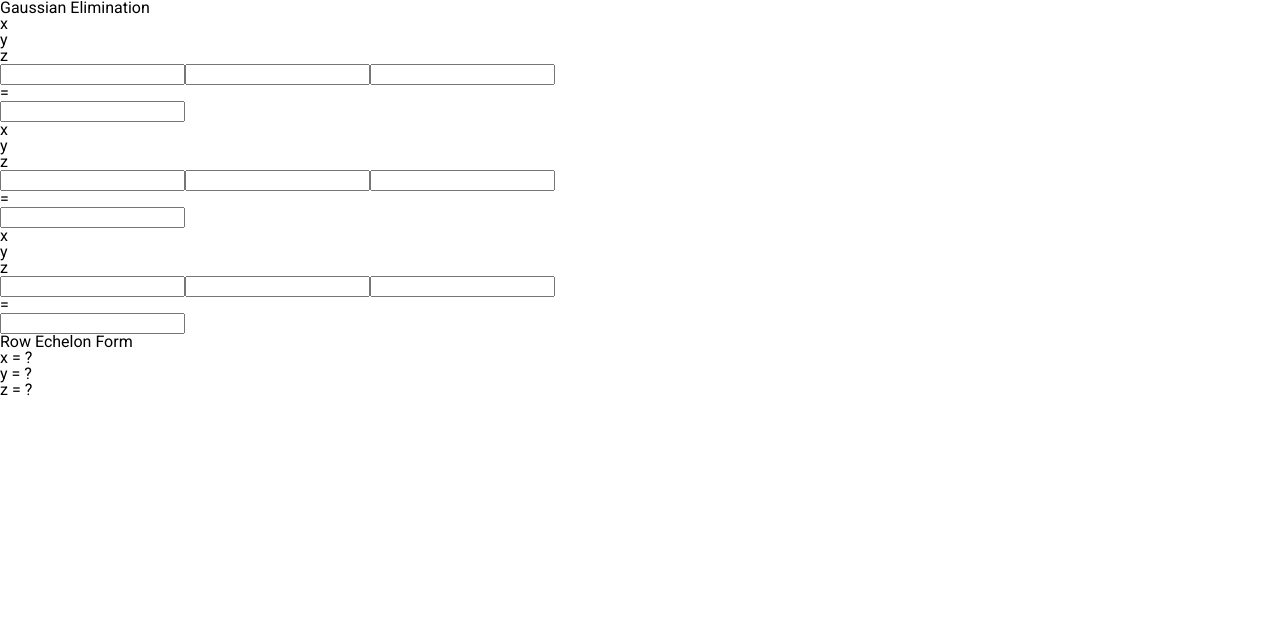
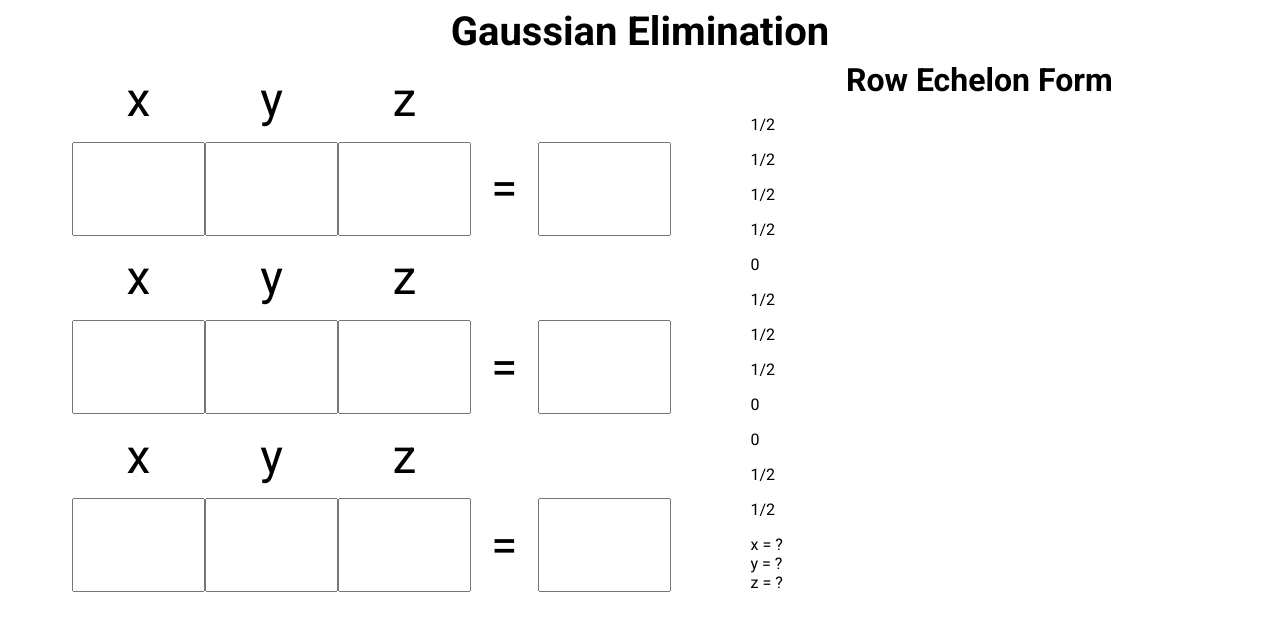
Before and after one commit to yangavin/Gaussian-Elimination, a plain HTML site: page index.html in a window 1280 px wide. Drawn offline with Linux system fonts and the light colour scheme.

Commit message:
Finished styling system-container

```diff
--- a/index.html
+++ b/index.html
@@ -12,23 +12,23 @@
 </head>
 <body>
     <header>
-        <h1>Gaussian Elimination</h1>
+        <h1 id="title">Gaussian Elimination</h1>
     </header>
     <main>
         <div id="system-container">
-            <p>x</p> <p>y</p> <p>z</p>
-            <input type="text" name="x1" id="x1"><input type="text" name="y1" id="y1"><input type="text" name="z1" id="z1"><p>=</p><input type="text" name="a1" id="a1">
-            <p>x</p> <p>y</p> <p>z</p>
-            <input type="text" name="x2" id="x2"><input type="text" name="y2" id="y2"><input type="text" name="z2" id="z2"><p>=</p><input type="text" name="a2" id="a2">
-            <p>x</p> <p>y</p> <p>z</p>
-            <input type="text" name="x3" id="x3"><input type="text" name="y3" id="y3"><input type="text" name="z3" id="z3"><p>=</p><input type="text" name="a3" id="a3">
+            <label for="x1-input" id="x1">x</label> <label for="y1-input" id="y1">y</label> <label for="z1-input" id="z1">z</label>
+            <input type="text" name="x1" id="x1-input"><input type="text" name="y1" id="y1-input"><input type="text" name="z1-input" id="z1-input"><p id="e1">=</p><input type="text" name="a1" id="a1">
+            <label for="x2-input" id="x2">x</label> <label for="y2-input" id="y2">y</label> <label for="z2-input" id="z2">z</label>
+            <input type="text" name="x2" id="x2-input"><input type="text" name="y2" id="y2-input"><input type="text" name="z2-input" id="z2-input"><p id="e2">=</p><input type="text" name="a2" id="a2">
+            <label for="x3-input" id="x3">x</label> <label for="y3-input" id="y3">y</label> <label for="z3-input" id="z3">z</label>
+            <input type="text" name="x3" id="x3-input"><input type="text" name="y3" id="y3-input"><input type="text" name="z3-input" id="z3-input"><p id="e3">=</p><input type="text" name="a3" id="a3">
         </div>
         <div id="result-container">
             <h1>Row Echelon Form</h1>
             <div id="row-echelon-container">
-                <p id="echelonx1"></p><p id="echelony1"></p><p id="echelonz1"></p><p id="echelona1"></p>
-                <p id="echelonx2"></p><p id="echelony2"></p><p id="echelonz2"></p><p id="echelona2"></p>
-                <p id="echelonx3"></p><p id="echelony3"></p><p id="echelonz3"></p><p id="echelona3"></p>
+                <p id="echelonx1"></p>1/2<p id="echelony1">1/2</p><p id="echelonz1">1/2</p><p id="echelona1">1/2</p>
+                <p id="echelonx2">0</p><p id="echelony2">1/2</p><p id="echelonz2">1/2</p><p id="echelona2">1/2</p>
+                <p id="echelonx3">0</p><p id="echelony3">0</p><p id="echelonz3">1/2</p><p id="echelona3">1/2</p>
             </div>
             <div id="solution-container">
                 <div>x = ?</div>
@@ -37,5 +37,6 @@
             </div>
         </div>
     </main>
+    <script src="index.js"></script>
 </body>
 </html>
--- a/index.js
+++ b/index.js
@@ -0,0 +1,4 @@
+const systemGridItems = document.querySelectorAll('#system-container *');
+systemGridItems.forEach((child)=>{
+    child.style.gridArea = child.id;
+});
--- a/style.css
+++ b/style.css
@@ -1,52 +1,52 @@
-/* http://meyerweb.com/eric/tools/css/reset/
-   v2.0 | 20110126
-   License: none (public domain)
-*/
 
-html, body, div, span, applet, object, iframe,
-h1, h2, h3, h4, h5, h6, p, blockquote, pre,
-a, abbr, acronym, address, big, cite, code,
-del, dfn, em, img, ins, kbd, q, s, samp,
-small, strike, strong, sub, sup, tt, var,
-b, u, i, center,
-dl, dt, dd, ol, ul, li,
-fieldset, form, label, legend,
-table, caption, tbody, tfoot, thead, tr, th, td,
-article, aside, canvas, details, embed,
-figure, figcaption, footer, header, hgroup,
-menu, nav, output, ruby, section, summary,
-time, mark, audio, video {
-	margin: 0;
-	padding: 0;
-	border: 0;
-	font-size: 100%;
-	font: inherit;
-	vertical-align: baseline;
-}
-/* HTML5 display-role reset for older browsers */
-article, aside, details, figcaption, figure,
-footer, header, hgroup, menu, nav, section {
-	display: block;
-}
-body {
-	line-height: 1;
-}
-ol, ul {
-	list-style: none;
-}
-blockquote, q {
-	quotes: none;
-}
-blockquote:before, blockquote:after,
-q:before, q:after {
-	content: '';
-	content: none;
-}
-table {
-	border-collapse: collapse;
-	border-spacing: 0;
-}
 
 body{
     font-family: 'Roboto', sans-serif;
 }
+
+h1{
+    text-align: center;
+    font-weight: bold;
+    margin: .2rem;
+}
+
+
+#title{
+    font-size: 2.5rem;
+}
+
+main{
+    display: flex;
+    gap: 5rem;
+    margin: 0rem 4rem;
+}
+
+#system-container{
+    display: grid;
+    grid-template: 1.5fr 1.7fr 1.5fr 1.7fr 1.5fr 1.7fr / 1fr 1fr 1fr .5fr 1fr;
+    grid-template-areas:
+    "x1 y1 z1 . ."
+    "x1-input y1-input z1-input e1 a1"
+    "x2 y2 z2 . ."
+    "x2-input y2-input z2-input e2 a2"
+    "x3 y3 z3 . ."
+    "x3-input y3-input z3-input e3 a3"
+}
+
+#system-container *{
+    text-align: center;
+}
+
+#system-container label, #system-container p{
+    margin: auto;
+    font-size: 3rem;
+}
+
+#system-container input{
+    font-size: 2rem;
+    max-width: 125px;
+}
+
+#result-container{
+    flex-grow: 1;
+}
```
